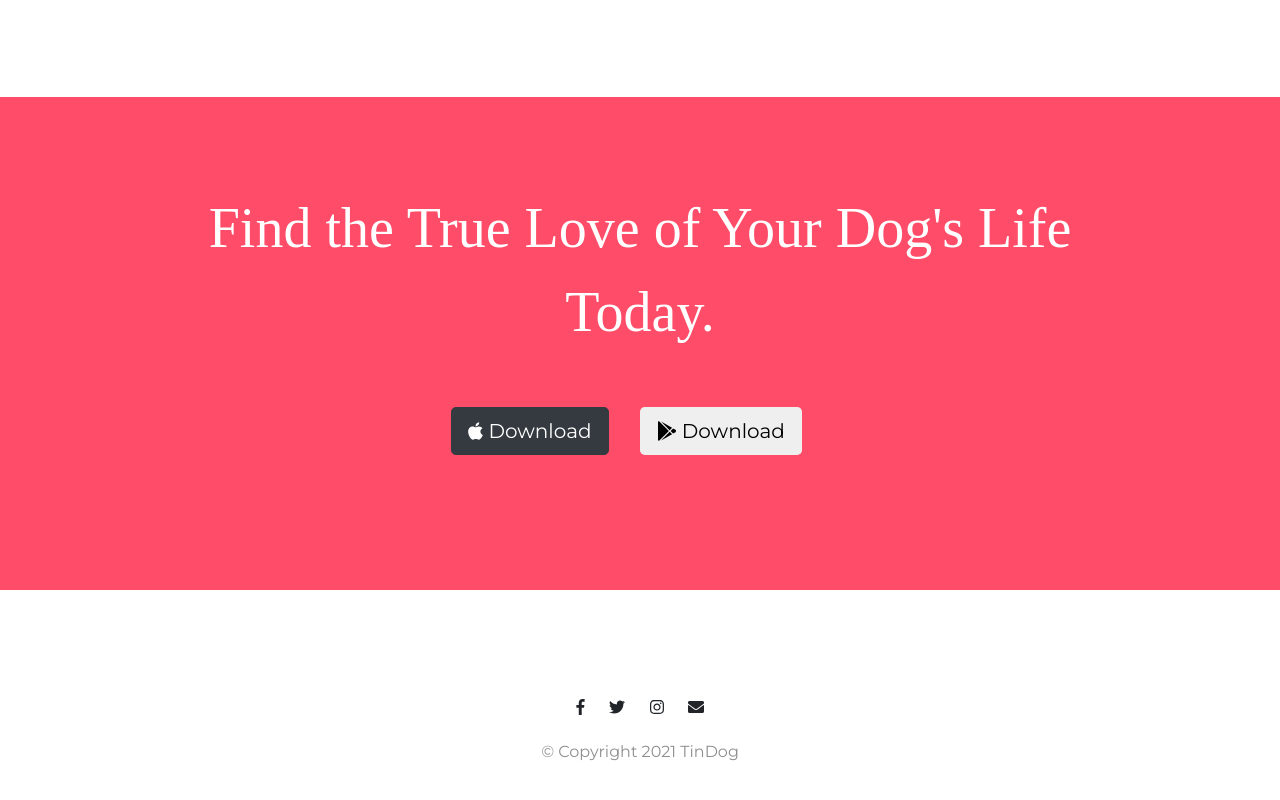
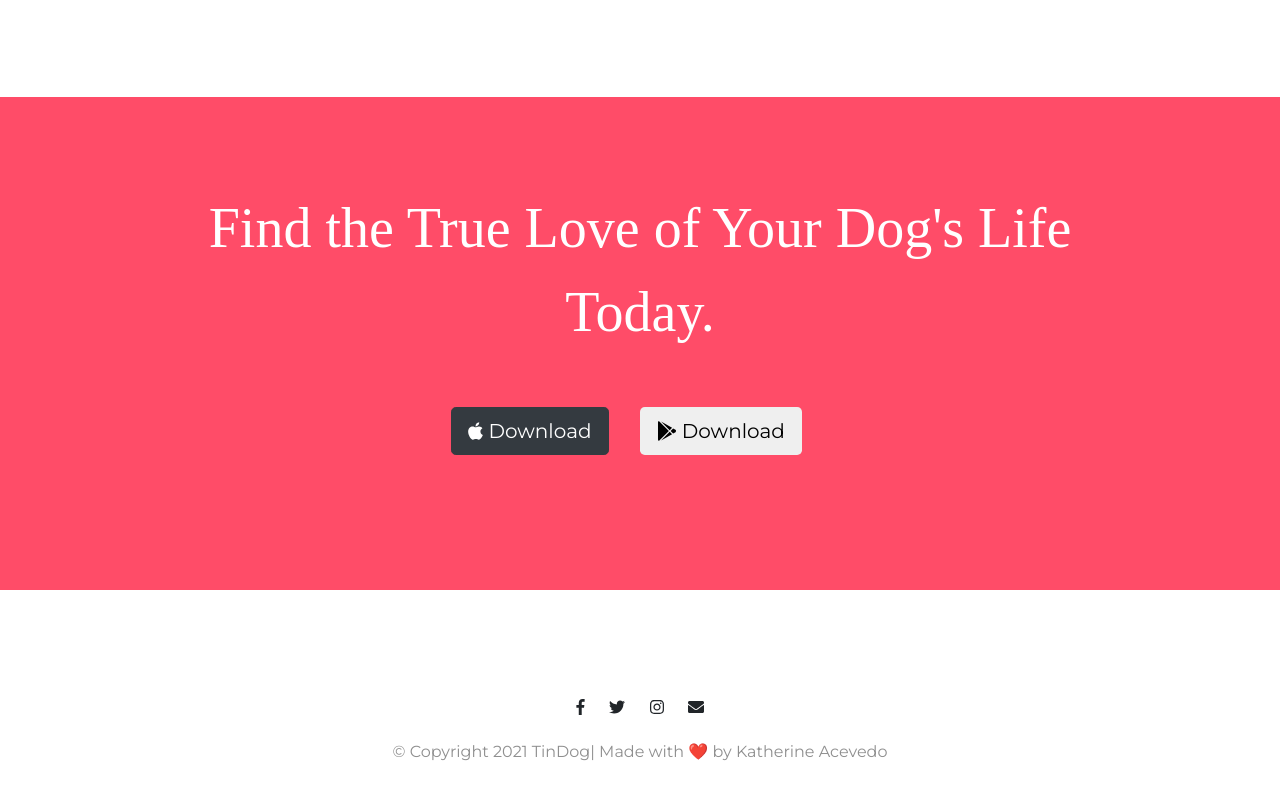
Before and after one commit to kodey-kat/tindog, a plain HTML site: page index.html in a window 1280 px wide. Shown: the part 2401-3201 px from the top of the page. Drawn offline with nearby package versions, Linux system fonts and the light colour scheme.

Commit message:
Update index.html

```diff
--- a/index.html
+++ b/index.html
@@ -230,7 +230,7 @@
       <i class="social-icon fab fa-twitter"></i>
       <i class="social-icon fab fa-instagram"></i>
       <i class="social-icon fas fa-envelope"></i>
-      <p>© Copyright 2021 TinDog</p>
+      <p>© Copyright 2021 TinDog| Made with ❤️ by Katherine Acevedo</p>
     </div>
   </footer>
 
```
